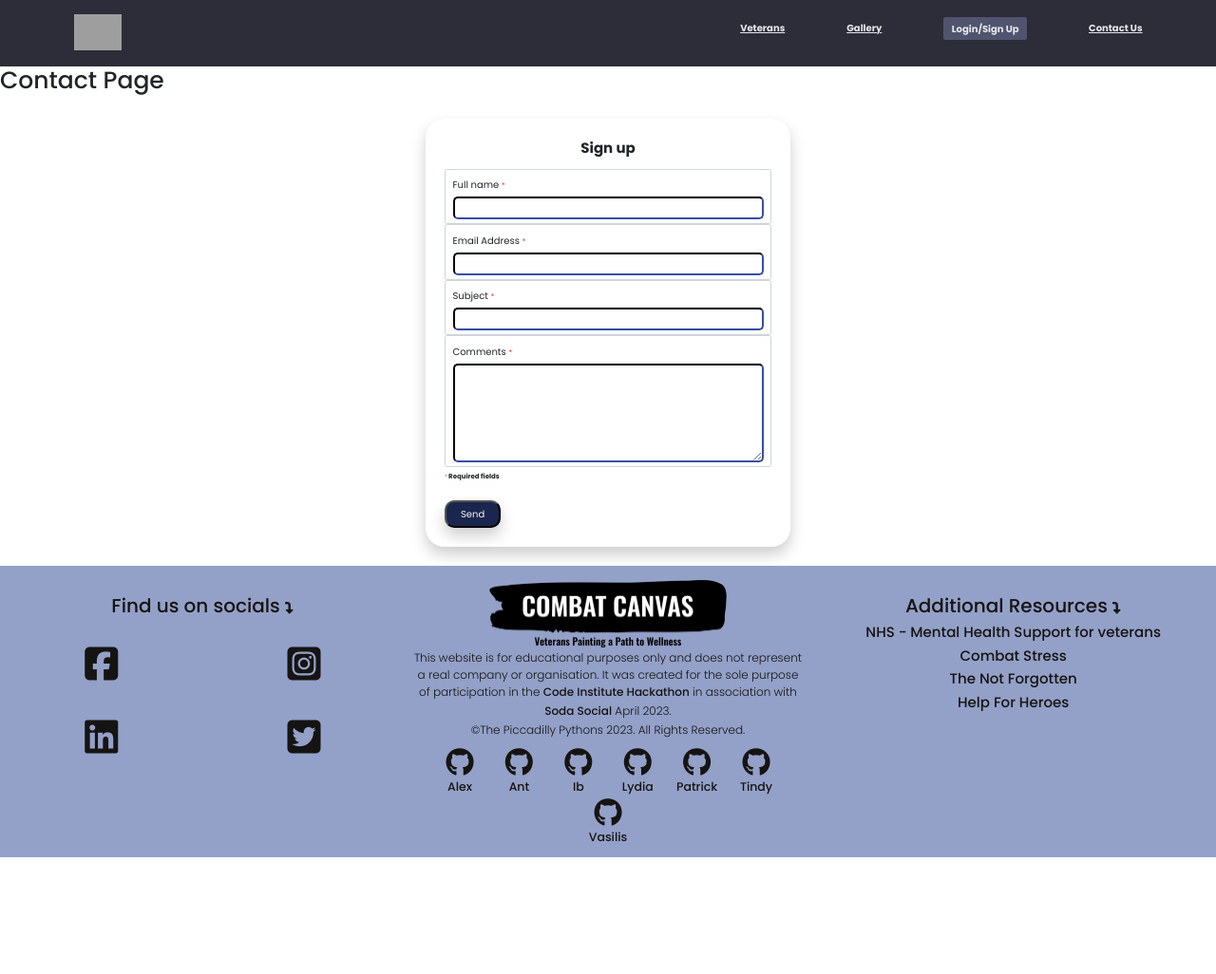
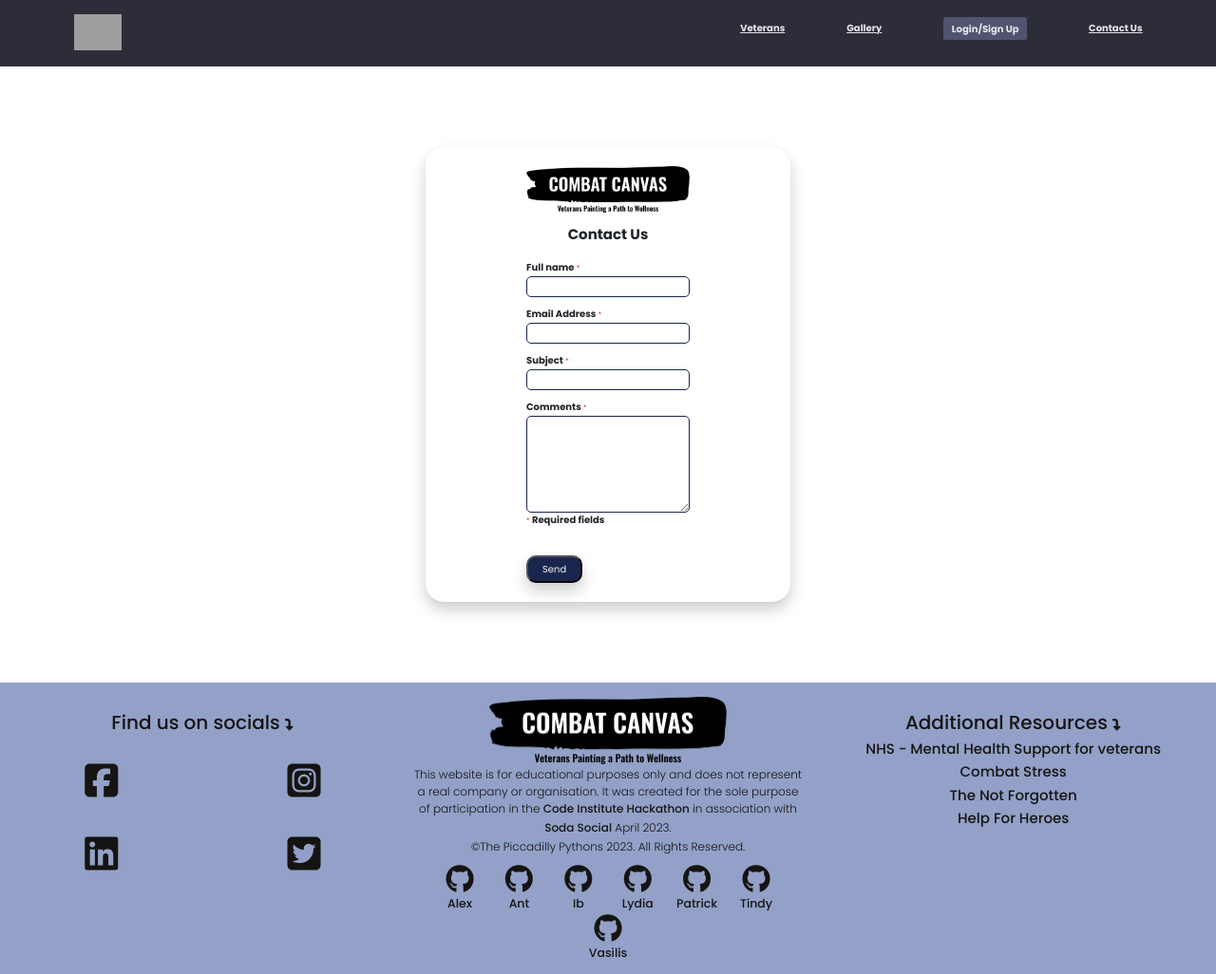
Before and after one commit to tindyc/Combat-Canvas, a Django app: page /contact in a window 1280 px wide. Shown: the whole page at 95% size. Before the commit the page ends 903 px from the top, so only its background shows below. Run offline with Django 4.2, Linux system fonts and the light colour scheme; some libraries are stand-ins or nearby versions; grey boxes are pictures that could not be loaded.

Commit message:
Update style to contact form

```diff
--- a/contact/templates/contact/contact.html
+++ b/contact/templates/contact/contact.html
@@ -1,38 +1,45 @@
 {% extends 'base.html' %}
+{% load static %}
 
 {% block content %}
 
-<h1>Contact Page</h1>
-
-<div class="form-container-outer">
-    <div class="form-container-mid">
-        <div class="form-container">
+<div class="contact-form-container-outer">
+    <div class="contact-form-container-inner">
+        <div class="contact-form-container">
             <form action="" method="post" class="contact-form">
-                <legend>Sign up</legend>
-                <div class="form-control">
-                    <label for="full-name">Full name <span class="required-field">*</span></label>
-                    <input type="text" id="full-name" name="full_name" class="text-input" required>
+                <fieldset>
+                    <div id="contact-form-logo">
+                        <a href="/">
+                            <img src="{% static 'images/logo1.png' %}" alt="icon">
+                        </a>
                     </div>
-                <div class="form-control">
-                    <label for="email">Email Address <span class="required-field">*</span></label>
-                    <input type="email" id="email" name="email_address" class="text-input" required>
+                    <legend>Contact Us</legend>
+                    <div class="contact-form-control">
+                        <label for="full-name">Full name <span class="contact-required-field">*</span></label>
+                        <input type="text" id="full-name" name="full_name" class="contact-text-input" required>
                     </div>
-                <div class="form-control">
-                    <label for="subject">Subject <span class="required-field">*</span></label>
-                    <input type="text" id="subject" name="subject_form" class="text-input subject" required>
+                    <div class="contact-form-control">
+                        <label for="email">Email Address <span class="contact-required-field">*</span></label>
+                        <input type="email" id="email" name="email_address" class="contact-text-input" required>
                     </div>
-                <div class="form-control">
-                    <label for="comments">Comments <span class="required-field">*</span></label>
+                    <div class="contact-form-control">
+                        <label for="subject">Subject <span class="contact-required-field">*</span></label>
+                        <input type="text" id="subject" name="subject_form" class="contact-text-input subject" required>
+                    </div>
+                    <div class="contact-form-control">
+                        <label for="comments">Comments <span class="contact-required-field">*</span></label>
                         <textarea id="comments" cols="20" rows="5" maxlength="500" name="commnents_form"
-                        class="text-input" required></textarea>
+                            class="contact-text-input" required></textarea>
                     </div>
-                <div id="required-field-bottom">
-                    <span class="required-field">*</span> Required fields
+                    <div class="contact-form-control">
+                        <div>
+                            <span class="contact-required-field">*</span> Required fields
                         </div>
                         <div>
                             <input type="submit" value="Send" class="send-button">
                         </div>
-
+                    </div>
+                </fieldset>
             </form>
         </div>
     </div>
--- a/static/styles/app.css
+++ b/static/styles/app.css
@@ -16,7 +16,7 @@
     width: 100%;
 }
 
-  .tag > i.im {
+.tag>i.im {
     font-size: 1.5rem;
     margin-right: 0.5rem;
 }
@@ -37,29 +37,29 @@
     padding: 1.5rem 0;
 }
 
-  .header > .container {
+.header>.container {
     display: flex;
     justify-content: space-between;
     align-items: center;
 }
 
-  .header__logo > img {
+.header__logo>img {
     height: 3.8rem;
 }
 
-  .header__nav > ul {
+.header__nav>ul {
     display: inline-flex;
     align-items: center;
     list-style: none;
     gap: 6.5rem;
 }
 
-  .header__menuItem > a {
+.header__menuItem>a {
     color: var(--color-light);
     font-weight: 600;
 }
 
-  .toggle-menu > span {
+.toggle-menu>span {
     display: none;
 }
 
@@ -67,7 +67,7 @@
     display: none;
 }
 
-  .header__nav input[type='checkbox']:checked ~ .header__menu {
+.header__nav input[type='checkbox']:checked~.header__menu {
     opacity: 1;
     pointer-events: all;
 }
@@ -82,11 +82,12 @@
         position: relative;
         z-index: 999;
     }
+
     .toggle-menu {
         position: relative;
     }
 
-    .toggle-menu > span {
+    .toggle-menu>span {
         display: block;
         position: fixed;
         top: 1.5rem;
@@ -121,27 +122,28 @@
         top: 3.4rem;
         transform-origin: 0 0;
     }
+
     .toggle-menu__lines::after {
         top: 4.6rem;
         transform-origin: 0 0;
     }
 
-    .header__nav input[type='checkbox']:checked + .toggle-menu > .toggle-menu__lines::before {
+    .header__nav input[type='checkbox']:checked+.toggle-menu>.toggle-menu__lines::before {
         margin-left: 3px;
         transform: rotate(45deg) scaleX(1.2) translateX(-2px) translateY(-4px);
         visibility: visible;
     }
 
-    .header__nav input[type='checkbox']:checked + .toggle-menu > .toggle-menu__lines {
+    .header__nav input[type='checkbox']:checked+.toggle-menu>.toggle-menu__lines {
         visibility: hidden;
     }
 
-    .header__nav input[type='checkbox']:checked + .toggle-menu > .toggle-menu__lines::after {
+    .header__nav input[type='checkbox']:checked+.toggle-menu>.toggle-menu__lines::after {
         transform: rotate(-45deg) scaleX(1.2) translateX(-2px) translateY(3px);
         visibility: visible;
     }
 
-    .header__nav > ul {
+    .header__nav>ul {
         opacity: 0;
         pointer-events: none;
         flex-direction: column;
@@ -182,8 +184,8 @@
     margin-bottom: 4rem;
 }
 
-  .hero-section__box > h2,
-  .hero-section__box > h2 > span {
+.hero-section__box>h2,
+.hero-section__box>h2>span {
     font-size: 4rem;
     color: var(--color-light);
     line-height: 1.3;
@@ -191,69 +193,73 @@
 }
 
 @media screen and (max-width: 1000px) {
-    .hero-section__box > h2,
-    .hero-section__box > h2 > span {
+
+    .hero-section__box>h2,
+    .hero-section__box>h2>span {
         font-size: 3.4rem;
     }
 }
 
 @media screen and (max-width: 800px) {
-    .hero-section__box > h2,
-    .hero-section__box > h2 > span {
+
+    .hero-section__box>h2,
+    .hero-section__box>h2>span {
         font-size: 3rem;
         line-height: 1.5;
     }
 }
 
 @media screen and (max-width: 500px) {
-    .hero-section__box > h2,
-    .hero-section__box > h2 > span {
+
+    .hero-section__box>h2,
+    .hero-section__box>h2>span {
         font-size: 2.4rem;
         line-height: 1.5;
     }
 }
 
 @media screen and (max-width: 400px) {
-    .hero-section__box > h2,
-    .hero-section__box > h2 > span {
+
+    .hero-section__box>h2,
+    .hero-section__box>h2>span {
         font-size: 2rem;
     }
 }
 
-  .hero-section__box > h2 {
+.hero-section__box>h2 {
     font-weight: 300;
 }
 
-  .hero-section__box > h2 > span {
+.hero-section__box>h2>span {
     font-weight: 700;
 }
 
-  .hero-section__search > .form {
+.hero-section__search>.form {
     display: flex;
     align-items: center;
     justify-content: center;
     gap: 2rem;
 }
 
-  .hero-section__search > .form label {
+.hero-section__search>.form label {
     position: absolute;
     left: -9999px;
 }
 
-  .hero-section__search > .form input.input--text {
+.hero-section__search>.form input.input--text {
     width: 50rem;
 }
 
 @media screen and (max-width: 700px) {
-    .hero-section__search > .form {
+    .hero-section__search>.form {
         display: flex;
         flex-direction: column;
         gap: 0;
         align-items: stretch;
     }
 
-    .hero-section__search > .form input.input--text,
-    .hero-section__search > .form input {
+    .hero-section__search>.form input.input--text,
+    .hero-section__search>.form input {
         min-width: 100%;
         width: 100%;
     }
@@ -304,7 +310,7 @@
     margin-bottom: 10rem;
 }
 
-  .pagination > ul {
+.pagination>ul {
     flex-wrap: wrap;
     list-style: none;
     display: flex;
@@ -325,7 +331,7 @@
     Profile
   ========================*/
 
-  .profile .card > .dev {
+.profile .card>.dev {
     padding: 4rem;
 }
 
@@ -366,7 +372,8 @@
     margin-bottom: 3rem;
 }
 
-  .userInfo__title, .settings__title {
+.userInfo__title,
+.settings__title {
     font-family: 'oswald', sans-serif;
 }
 
@@ -404,6 +411,7 @@
     .singleProject .column--1of3 {
         order: 1;
     }
+
     .singleProject .column--2of3 {
         order: 2;
     }
@@ -451,12 +459,12 @@
     margin-bottom: 3rem;
 }
 
-  .project__author{
+.project__author {
     font-size: 1.4rem;
     font-style: italic;
 }
 
-  .project--rating{
+.project--rating {
     margin-bottom: 1.6em;
     margin-top: .5em;
 }
@@ -472,7 +480,7 @@
 /*=======================
     Projects Page
   ========================*/
-  .projects > .hero-section {
+.projects>.hero-section {
     background: var(--color-sub-lighter);
     height: 30vh;
 }
@@ -481,11 +489,11 @@
     margin-bottom: 2.5rem;
 }
 
-  .projects .hero-section__box > h2 {
+.projects .hero-section__box>h2 {
     color: var(--color-sub);
 }
 
-  .projects .hero-section__box > h2 > span {
+.projects .hero-section__box>h2>span {
     font-weight: 700;
     color: var(--color-sub);
 }
@@ -551,10 +559,11 @@
 /*=======================
     Account Settings
   ========================*/
-  .account-layout{
+.account-layout {
     flex-wrap: nowrap;
 }
-  .settingsPage .dev > .settings__btn {
+
+.settingsPage .dev>.settings__btn {
     display: inline-block;
     margin-bottom: 3rem;
 }
@@ -583,7 +592,7 @@
     width: 100%;
 }
 
-  .settings__table tr > td {
+.settings__table tr>td {
     padding: 2rem 0;
 }
 
@@ -602,7 +611,7 @@
     object-fit: contain;
 }
 
-  .settings__tableInfo{
+.settings__tableInfo {
     width: 100%;
 }
 
@@ -651,14 +660,14 @@
     background: url(../images/pattern.jpg);
 }
 
-  .auth > .card {
+.auth>.card {
     padding: 3rem 4rem;
     width: 95%;
     max-width: 65rem;
 }
 
 @media screen and (min-width: 650px) {
-    .auth > .card {
+    .auth>.card {
         padding: 5rem 8rem;
         width: 95%;
         max-width: 65rem;
@@ -694,6 +703,7 @@
     align-items: center;
     margin: 2.5rem 0;
 }
+
 .auth .auth__actions a {
     text-decoration: underline;
 }
@@ -706,85 +716,107 @@
 /*=======================
     Contact Form
   ========================*/
+fieldset {
+    border: none;
+}
 
 legend {
-    margin-bottom: 10px;
     text-align: center;
+    margin-top: 10px;
 }
 
-.form-container-mid {
+
+#contact-form-logo {
+width: 50%;
+margin:auto;
+}
+
+.contact-form-container-outer {
+    margin: 75px 0;
+}
+
+.contact-form-container-inner {
     display: flex;
     justify-content: center;
 }
 
-.form-container {
-    margin: 20px 0;
+.contact-form-container {
+    margin: 10px 0;
     display: flex;
     justify-content: center;
-    flex-basis: 100%;
+    flex-basis: 30%;
 }
 
 .contact-form {
     padding: 20px;
     display: flex;
     flex-direction: column;
-    flex-basis: 30%;
+    flex: 1;
     font-weight: 600;
     border-radius: 2rem;
-    box-shadow: 0 8px 16px 0 rgba(0, 0, 0, 0.2 );
-    /* color: #1B264F; */
+    box-shadow: 0 8px 16px 0 rgba(0, 0, 0, 0.2);
 }
 
-.form-control {
+.contact-form-control {
     display: flex;
     flex-direction: column;
-    flex: 1;
+    max-width: 50%;
+    margin: auto;
 }
 
-.form-control input {
+.contact-form-control input {
     font-size: 100%;
 }
 
-.form-control label {
-    padding: 5px 0;
+.contact-form-control label {
+    padding: 1rem 0 0.2rem 0;
 }
 
-.text-input {
+.contact-text-input {
     border-radius: 5px;
-    border: 2px inset #1B264F;
+    border: 1px solid #1B264F;
     line-height: 2;
     font-family: 'Oswald Heavy', 'Merriweather Sans', sans-serif;
     font-size: 100%;
 }
 
-.required-field {
+.contact-required-field {
     color: red;
     font-size: 80%;
 }
 
 .send-button {
-    margin-top: 20px;
+    margin-top: 30px;
     border-radius: 1rem;
     background-color: #1B264F;
     color: #F5F3F5;
     padding: 5px 15px;
-    box-shadow: 0 8px 16px 0 rgba(0, 0, 0, 0.2 );
+    box-shadow: 0 8px 16px 0 rgba(0, 0, 0, 0.2);
 }
 
-#required-field-bottom {
-    margin-top: 5px;
+.required-field-bottom {
+    margin-top: 0.5rem;
     font-size: 70%;
 }
 
-@media screen and (max-width:400px) {
-    .contact-form {
-        flex-basis: 100%;
+@media screen and (max-width:1024px) {
+    .contact-form-container {
+        flex-basis: 60%;
      }
 }
 
 @media screen and (max-width:820px) {
-    .contact-form {
-        flex-basis: 70%;
+    .contact-form-container {
+       flex-basis: 80%;
+    }
+}
+
+@media screen and (max-width:450px) {
+    .contact-form-container {
+        flex-basis: 100%;
+    }
+    .contact-form-control {
+        max-width: 80%;
     }
 }
 
@@ -822,7 +854,7 @@
     padding: 2.5rem 0;
 }
 
-  .message > a span {
+.message>a span {
     font-size: 1.45rem;
     font-weight: 500;
 }
@@ -836,7 +868,7 @@
     border-bottom: 2px solid var(--color-white-light);
 }
 
-  .message > a {
+.message>a {
     display: flex;
     gap: 1rem;
 }
```
Lines whose indentation alone changed are shown as unchanged.
